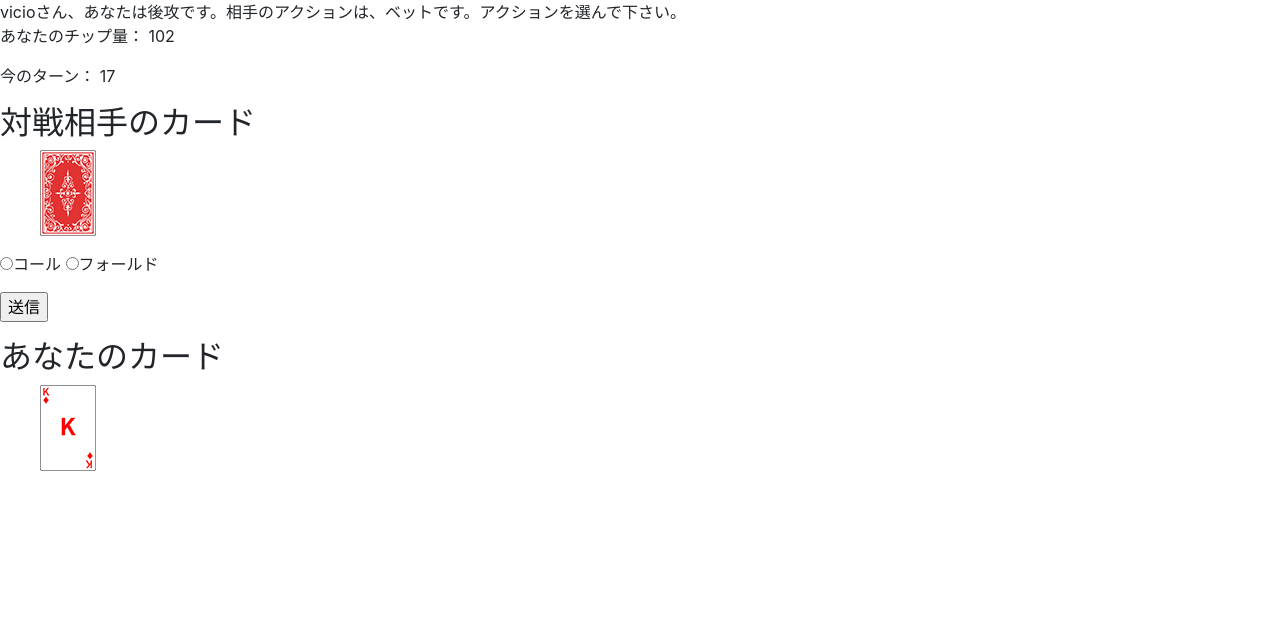
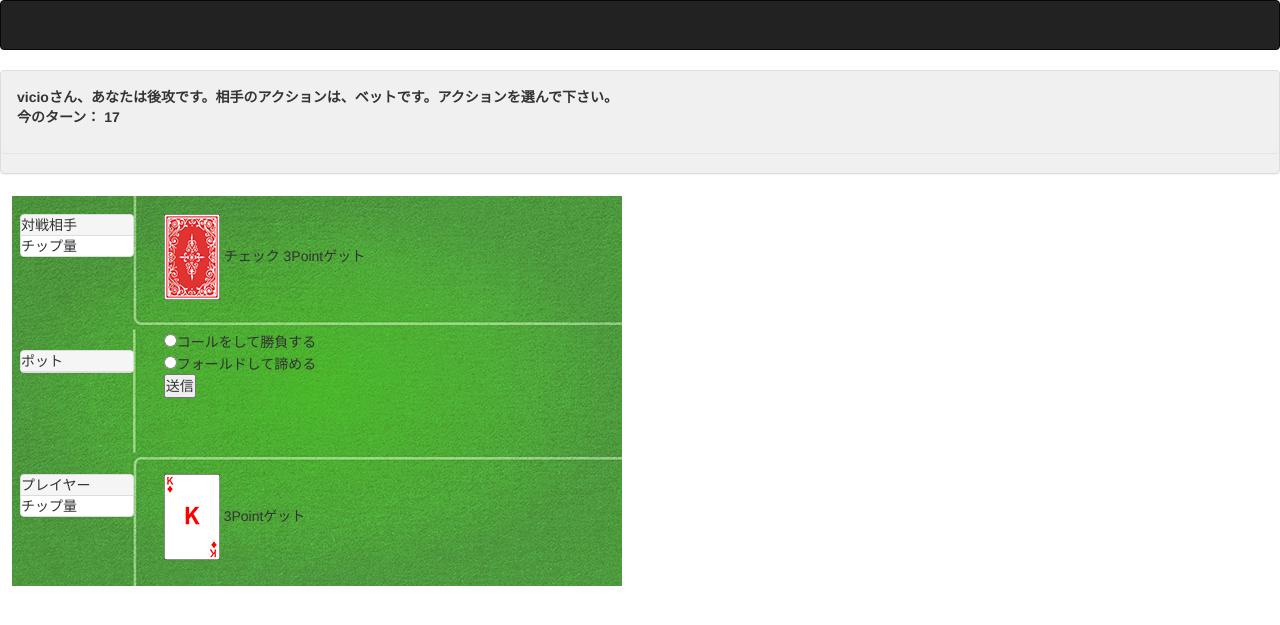
Before and after one commit to Jonh-Nash/toy-poker, a Django app: page /poker_bb/ in a window 1280 px wide. Shown: the top 625 px of the page. Run offline with Django 3.2, Linux system fonts and the light colour scheme; a user stored in the database is signed in; data comes from the database, SQL or seed files in the repository; both versions use the stored data as it was after the commit; some libraries are stand-ins or nearby versions.

Commit message:
fix designs about base.html

```diff
--- a/toy_poker/poker/views.py
+++ b/toy_poker/poker/views.py
@@ -241,11 +241,14 @@ def trainbtnfunc(request):
             'turn' : turn,
             'tokuten' : tokuten,
             'player_card' : player_card,
+            'opp_card' : opp_card,
         }
         return render(request, 'poker_btn.html', content)
 
     if request.method == 'POST':
         # 結果から獲得ポイントを出し、フラグを立てる
+        player_card = request.POST['player_card']
+
         action_player = request.POST['action']
         action_opp = bot_actions("BB", player_card, opp_card)
         winner = cardOpen(player_card, opp_card)
--- a/toy_poker/templates/poker_bb.html
+++ b/toy_poker/templates/poker_bb.html
@@ -5,18 +5,15 @@
     <!-- メッセージと今の勝ち負け額の表示 -->
     {% if card_flag == True %}
         {{ msg }}
-        <p> あなたのチップ量： {{ tokuten }}</p>
         <p> 今のターン： {{ turn }}</p>
     {% else %}
         {{ msg }}
-        <p> あなたのチップ量： {{ tokuten }}</p>
         <p> 今のターン： {{ turn }}</p>
     {% endif %}
 {% endblock msg %}
 
-{% block bot %}
+{% block bot_card %}
     <!-- BTNのカード -->
-    <h2>対戦相手のカード</h2>
     <ul>
         {% if card_flag == True %}
             {% if opp_card == "A" %}
@@ -28,19 +25,23 @@
             <img src="{% static 'cards/card_bk_red.png' %}">
         {% endif %}
     </ul>
-{% endblock bot %}
+{% endblock bot_card %}
 
 {% block action %}
     {% if card_flag != True %}
     {% if action_opp == "bet" %}
         <form action="" method="POST">
             {% csrf_token %}
+            <li>
+                <input type="radio" name="action" value="call" required>コールをして勝負する
+            </li>
+            <li>
+                <input type="radio" name="action" value="fold" required>フォールドして諦める
+            </li>
+                <input type="hidden" name="action_opp" value="{{ action_opp }}">
             <p>
-                <input type="radio" name="action" value="call" required>コール
-                <input type="radio" name="action" value="fold" required>フォールド
-                <input type="hidden" name="action_opp" value="{{ action_opp }}">
+                <input type="submit" value="送信">
             </p>
-            <p><input type="submit" value="送信"></p>
     {% elif action_opp == "check" %}
         <form action="" method="POST">
             {% csrf_token %}
@@ -48,30 +49,29 @@
                 <input type="hidden" name="action_opp" value="{{ action_opp }}">
                 <input type="hidden" name="action" value="check">
             </p>
-            <p><input type="submit" value="送信"></p>
+                <p><input type="submit" value="送信"></p>
     {% endif %}
     {% endif %}
+{% endblock action %}
 
+{% block next_button %}
     {% if card_flag == True %}
     <!-- ここで「次へ」を押したらデータがデータベースに送信されて、画面がBB（後攻）に移る -->
         {% if train == "train" %}
-            <p><a href="../train_btn">次のターンへ</a></p>
+            <p><a class="btn btn-primary" href="../train_btn">次のターンへ</a></p>
         {% else %}
-            <p><a href="../poker_btn">次のターンへ</a></p>
+            <p><a class="btn btn-primary" href="../poker_btn">次のターンへ</a></p>
         {% endif %}
     {% endif %}
-{% endblock action %}
+{% endblock next_button %}
 
-{% block player %}
+{% block player_card %}
     <!-- BBのカード -->
-    <h2>あなたのカード</h2>
-    <ul>
-        <img src="{% static 'cards/D_13.png' %}">
-    </ul>
-{% endblock player %}
+    <img src="{% static 'cards/D_13.png' %}">
+{% endblock player_card %}
 
 {% block train %}
     {% if train == "train" %}
-    <p><a href="../login">練習を終える</a></p>
+    <p><a class="btn btn-outline-primary" href="../login">練習を終える</a></p>
     {% endif %}
 {% endblock train %}
--- a/toy_poker/templates/table.html
+++ b/toy_poker/templates/table.html
@@ -1,12 +1,13 @@
+{% load static %}
 <!doctype html>
 <html lang="ja">
   <head>
-    <!-- Required meta tags -->
     <meta charset="utf-8">
     <meta name="viewport" content="width=device-width, initial-scale=1, shrink-to-fit=no">
 
-    <!-- Bootstrap CSS -->
-    <link rel="stylesheet" href="https://stackpath.bootstrapcdn.com/bootstrap/4.4.1/css/bootstrap.min.css" integrity="sha384-Vkoo8x4CGsO3+Hhxv8T/Q5PaXtkKtu6ug5TOeNV6gBiFeWPGFN9MuhOf23Q9Ifjh" crossorigin="anonymous">
+    <link href="{% static 'css/bootstrap.css' %}" rel="stylesheet">
+    <script src={% static 'js/bootstrap.js' %}></script>
+    <link rel="stylesheet" type="text/css" href="{% static 'style.css' %}">
 
     {% block customcss %}
     {% endblock customcss %}
@@ -14,26 +15,112 @@
     <title>Poker game!</title>
   </head>
   <body>
+    <nav class="navbar navbar-inverse">
+    </nav>
 
+    <div class="msg">
+      <div class="panel panel-default">
+        <div class="panel panel-body">
+          <b>
           {% block msg %}
           {% endblock msg %}
+          </b>
+        </div>
+      </div>
+    </div>
 
-    {% block bot %}
-    {% endblock bot %}
+    <div style="background-image: url({% static 'python_bk_s_new.png' %});
+                background-repeat: no-repeat;
+                background-position: 12px 2px;">
+      <div class="container">
+        <div class="row">
+          <div class="col-xs-3">
+            <div class="panel panel-default">
+              <div class="panel-heading">
+                対戦相手
+              </div>
+              <div class="panel-body">
+                チップ量
+                {% block bot_chip %}
+                {% endblock bot_chip %}
+              </div>
+            </div>
+          </div>
+          <div class="col-xs-8">
+            <ul class="card">
+              <li>
+                {% block bot_card %}
+                {% endblock bot_card %}
+              </li>
+              <li>
+                 チェック
+                 {% block bot_action %}
+                 {% endblock bot_action %}
+              </li>
+              <li>
+                  3Pointゲット
+                 {% block bot_point %}
+                 {% endblock bot_point %}
+              </li>
+            </ul>
+          </div>
 
+        </div>
+
+        <div class="row">
+          <div class="col-xs-3">
+            <div class="panel panel-default">
+              <div class="panel-heading">
+                ポット
+              </div>
+            </div>
+          </div>
+          <div class="col-xs-7">
+            <ul class="card">
               {% block action %}
               {% endblock action %}
+            </ul>
+          {% block next_button %}
+          {% endblock next_button %}
+          </div>
+          <div class="col-xs-3">
+          </div>
+        </div>
 
-    {% block player %}
-    {% endblock player %}
+        <div class="row">
+          <div class="col-xs-3">
+            <div class="panel panel-default">
+              <div class="panel-heading">
+                プレイヤー
+              </div>
+              <div class="panel-body">
+                チップ量
+                {% block player_chip %}
+                {% endblock player_chip %}
+              </div>
+            </div>
+          </div>
+          <div class="col-xs-8">
+            <ul class="card">
+              <li>
+                {% block player_card %}
+                {% endblock player_card %}
+              </li>
+              <li>
+                  3Pointゲット
+                  {% block player_point %}
+                  {% endblock player_point %}
+              </li>
+            </ul>
+          </div>
+
+        </div>
+
+      </div>
+    </div>
 
       {% block train %}
       {% endblock train %}
 
-    <!-- Optional JavaScript -->
-    <!-- jQuery first, then Popper.js, then Bootstrap JS -->
-    <script src="https://code.jquery.com/jquery-3.4.1.slim.min.js" integrity="sha384-J6qa4849blE2+poT4WnyKhv5vZF5SrPo0iEjwBvKU7imGFAV0wwj1yYfoRSJoZ+n" crossorigin="anonymous"></script>
-    <script src="https://cdn.jsdelivr.net/npm/popper.js@1.16.0/dist/umd/popper.min.js" integrity="sha384-Q6E9RHvbIyZFJoft+2mJbHaEWldlvI9IOYy5n3zV9zzTtmI3UksdQRVvoxMfooAo" crossorigin="anonymous"></script>
-    <script src="https://stackpath.bootstrapcdn.com/bootstrap/4.4.1/js/bootstrap.min.js" integrity="sha384-wfSDF2E50Y2D1uUdj0O3uMBJnjuUD4Ih7YwaYd1iqfktj0Uod8GCExl3Og8ifwB6" crossorigin="anonymous"></script>
   </body>
 </html>
```
Also changed, not shown: toy_poker/templates/poker_btn.html (+23 -24 lines), toy_poker/db.sqlite3. Lines whose indentation alone changed are shown as unchanged.
